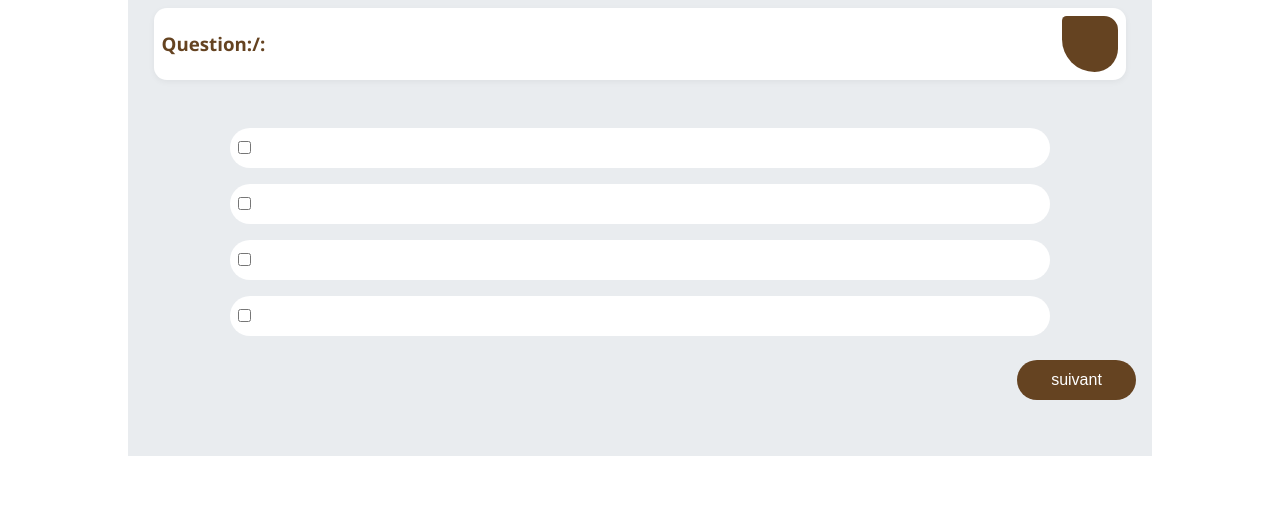
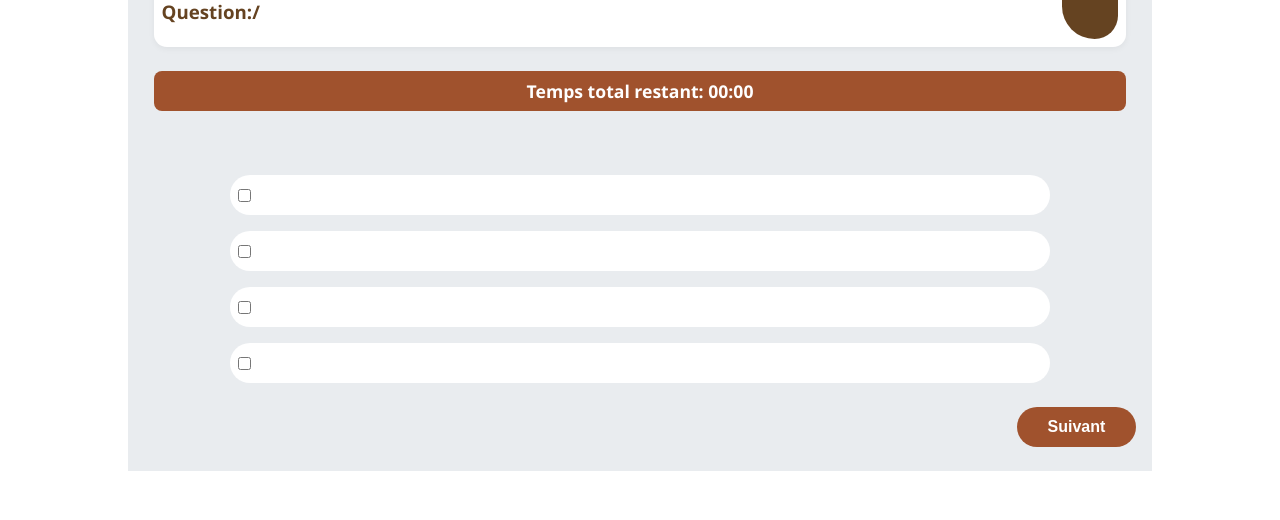
Before and after one commit to Meriemelmm/JSQuizStarter, a plain HTML site: page quiz.html in a window 1280 px wide. Shown: the part 280-800 px from the top of the page. Drawn offline with Linux system fonts and the light colour scheme; no server answers.

Commit message:
add sommething in quiz.html

```diff
--- a/quiz.html
+++ b/quiz.html
@@ -1,4 +1,4 @@
-    <!DOCTYPE html>
+<!DOCTYPE html>
 <html lang="fr">
 <head>
   <meta charset="UTF-8">
@@ -7,8 +7,19 @@
   <link rel="stylesheet" href="style.css">
   <link rel="stylesheet" href="https://cdnjs.cloudflare.com/ajax/libs/font-awesome/6.4.0/css/all.min.css">
   <style>
-
-
+    /* Timer global */
+    .global-timer-div {
+      width: 95%;
+      background: #A0522D;
+       /* background-color: var(--primary-dark); */
+      color: white;
+      padding: 0.5rem 1rem;
+      border-radius: 0.5rem;
+      margin-bottom: 1rem;
+      text-align: center;
+      font-weight: bold;
+      font-size: 1.1rem;
+    }
   </style>
 </head>
 <body>
@@ -20,29 +31,48 @@
       <a href="#"><i class="fas fa-envelope"></i> Contact</a>
     </nav>
   </header>
+
   <div class="container-question">
-  <h1 class="name-quiz">  <span class="name-cat"></span> <span>QUIZ</span></h1>
-     <div class="numb-timer">  <h3>  Question: <span class="current"></span>/ <span class="total"></span>:</h3>
-    <div class="time"> </div></div>
-    <p  class="question">  </p>
-     <div class="proposition">
-        <div class="propos"> <input type="checkbox" name="option" value="=">     <label for=""></label></div>
-   <div class="propos"> <input type="checkbox" name="option" value="">     <label for=""></label></div>
-   <div class="propos"> <input type="checkbox" name="option" value="">     <label for=""></label></div>
-   <div class="propos"> <input type="checkbox" name="option" value="">     <label for=""></label></div>
+    <h1 class="name-quiz"><span class="name-cat"></span> <span>QUIZ</span></h1>
 
-</div>
- <div class="btn-div"><button class="next">suivant</button></div>
+    <div class="numb-timer">
+      <h3>Question: <span class="current"></span>/ <span class="total"></span></h3>
+      <div class="time"></div>
+    </div>
 
+    <!-- Timer global -->
+    <div class="global-timer-div">
+      Temps total restant: <span class="global-time">00:00</span>
+    </div>
 
-<p id="test"></p>
+    <p class="question"></p>
 
+    <div class="proposition">
+      <div class="propos">
+        <input type="checkbox" name="option" value="=">
+        <label for=""></label>
+      </div>
+      <div class="propos">
+        <input type="checkbox" name="option" value="">
+        <label for=""></label>
+      </div>
+      <div class="propos">
+        <input type="checkbox" name="option" value="">
+        <label for=""></label>
+      </div>
+      <div class="propos">
+        <input type="checkbox" name="option" value="">
+        <label for=""></label>
+      </div>
+    </div>
 
+    <div class="btn-div">
+      <button class="next">Suivant</button>
+    </div>
 
+    <p id="test"></p>
   </div>
 
-
-
-<script src="quiz.js"></script>
+  <script src="quiz.js"></script>
 </body>
 </html>
--- a/quiz.js
+++ b/quiz.js
@@ -20,6 +20,7 @@ let theme = localStorage.getItem("category");
   let intervalId;
    let totalQuestions ;
     let TimeGlobal;
+    // afiches lesquestions et les options:
     function showQuestion(i) {
     clearInterval(intervalId);
     question.innerHTML = questions[i].question;
@@ -53,11 +54,27 @@ let theme = localStorage.getItem("category");
     }, 1000);
   }
 //  fucntion recupere data dynamique:
-  async function main(theme){
+
+  async function fetchData(theme){
     const response=await fetch("DataJson/"+theme+".json");
     try{
          data= await response.json();
-         questions=data.questions;
+          return data.questions;
+
+
+
+    }
+    catch(eroor){
+        console.log("Error",eroor);
+    }
+}
+// afiches les questions et les options:
+
+
+async function main() {
+
+    questions = await fetchData(theme);
+
          totalQuestions=questions.length;
          nameCategory.innerHTML=theme;
          total.innerHTML = totalQuestions;
@@ -70,20 +87,8 @@ console.log(TimeGlobal);
  totalQuestions= questions.length;
 
  showQuestion(index);
-
-
-    }
-    catch(eroor){
-        console.log("Error",eroor);
+    if (questions.length > 0) {
+        showQuestion(index);
     }
 }
-// afiches les questions et les options:
-
-
-main(theme);
-
-
-
-
-//  let totalQuestions = questions.length;
-//   total.innerHTML = totalQuestions;
+main();
--- a/style.css
+++ b/style.css
@@ -267,8 +267,11 @@ align-items: center;
 border-radius: 50rem;
 font-size: medium;
 border:none;
-background-color: #654321;
 color:white;
+background-color: var(--primary-dark);
+      font-weight: bold;
+       background: #A0522D;
+
 }
 .numb-timer{
   width:95%;
@@ -283,6 +286,7 @@ padding:0.5rem;
 }
 .time{
   background-color: var(--primary-dark);
+
   width:7vh;
   height:7vh;
   display:flex;
```
